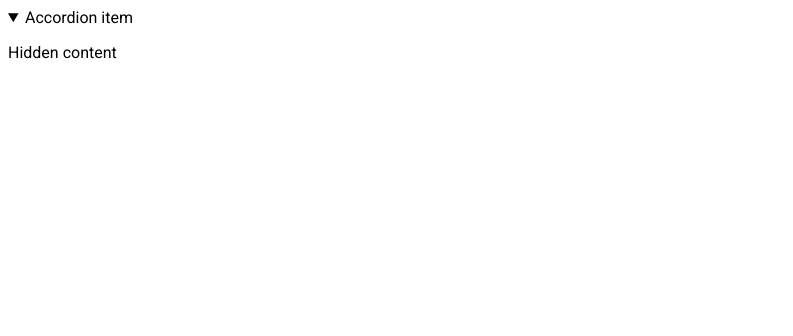
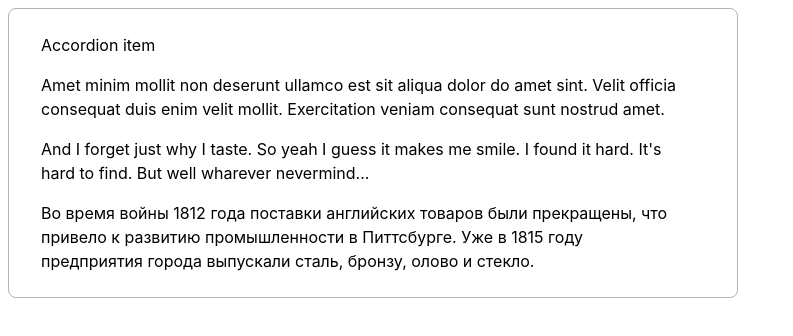
Before and after one commit to js-tasks-ru/htmlcss-20241107_panteleev-alexander, a website: page 03-lection1/02-accordion/index.html in a window 1280 px wide. Both pictures are taken after a click on the heading "Accordion item". Shown: the whole page, without its empty margins (0-793 px from the left). Drawn offline with Linux system fonts and the light colour scheme.

Commit message:
change accordion structure n styles

```diff
--- a/03-lection1/02-accordion/accordion.css
+++ b/03-lection1/02-accordion/accordion.css
@@ -1 +1,42 @@
 /* Стилизация аккордеона */
+
+.accordion {
+    padding: 24px 49px 24px 32px;
+    border-radius: 8px;
+    border: 1px var(--grey-3) solid;
+    max-width: 730px;
+}
+
+.accordion__summary {
+    margin-top: 0px;
+    margin-bottom: 0px;
+    font-family: Inter;
+    font-size: 16px;
+    font-weight: 400;
+    line-height: 24px;
+    text-align: left;
+    text-underline-position: from-font;
+    text-decoration-skip-ink: none;
+}
+
+.accordion__summary::marker {
+    display: none;
+    content: '';
+}
+
+.accordion__data {
+    max-width: 647px;
+    margin-top: 16px;
+    margin-bottom: 16px;
+    font-family: Inter;
+    font-size: 16px;
+    font-weight: 400;
+    line-height: 24px;
+    text-align: left;
+    text-underline-position: from-font;
+    text-decoration-skip-ink: none;
+}
+
+.accordion__data:last-child {
+    margin-bottom: 0px;
+}
--- a/03-lection1/02-accordion/index.html
+++ b/03-lection1/02-accordion/index.html
@@ -6,12 +6,18 @@
         <link rel="stylesheet" href="./accordion.css">
     </head>
     <body>
-        <details>
-            <summary>
+        <details class="accordion">
+            <summary class="accordion__summary">
                 Accordion item
             </summary>
-            <p>
-                Hidden content
+            <p class="accordion__data">
+                Amet minim mollit non deserunt ullamco est sit aliqua dolor do amet sint. Velit officia consequat duis enim velit mollit. Exercitation veniam consequat sunt nostrud amet.
+            </p>
+            <p class="accordion__data">
+                And I forget just why I taste. So yeah I guess it makes me smile. I found it hard. It's hard to find. But well wharever nevermind...
+            </p>
+            <p class="accordion__data">
+                Во время войны 1812 года поставки английских товаров были прекращены, что привело к развитию промышленности в Питтсбурге. Уже в 1815 году предприятия города выпускали сталь, бронзу, олово и стекло.
             </p>
         </details>
     </body>
--- a/assets/css/main.css
+++ b/assets/css/main.css
@@ -19,6 +19,10 @@
     --secondary: var(--purple);
 }
 
-* {
+
+*,
+::before,
+::after {
     font-family: 'Roboto', sans-serif;
+    box-sizing: border-box;
 }
```
